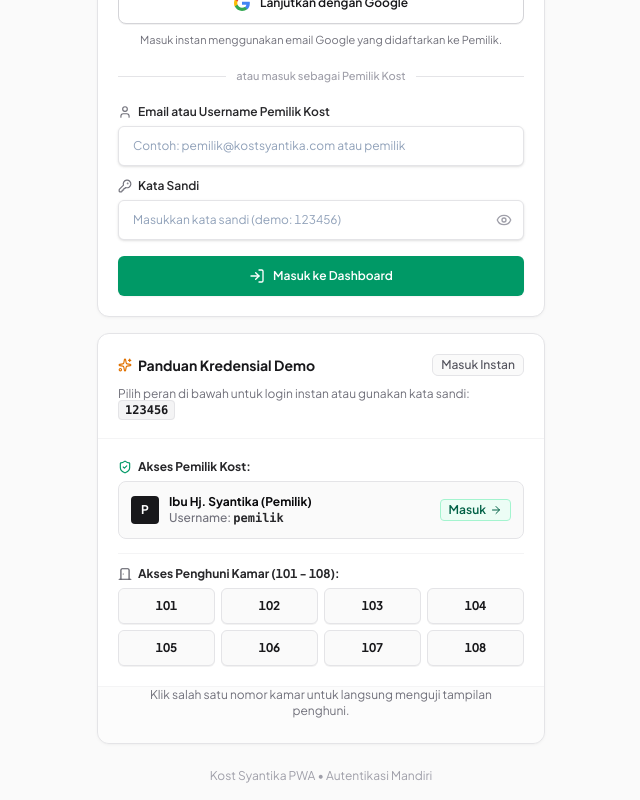
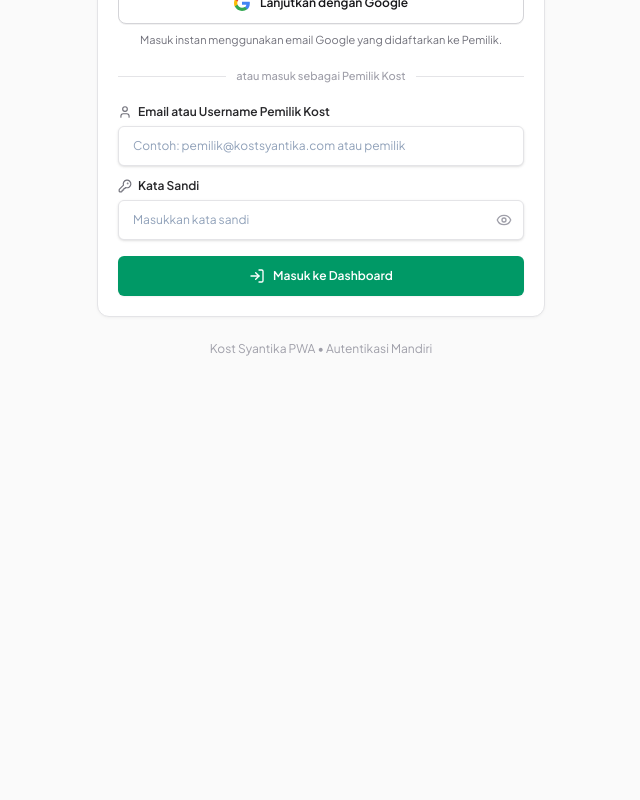
Before and after one commit to AdiYohanes/me-kost, a Next.js app: page /login in a window 1280 px wide. Shown: the part 429-1229 px from the top of the page, without its empty margins (319-959 px from the left). After the commit the page ends 802 px from the top, so only its background shows below. Built offline with nearby package versions, Linux system fonts and the light colour scheme.

Commit message:
refactor(auth): hapus kartu panduan kredensial demo pada halaman login

```diff
--- a/app/login/page.tsx
+++ b/app/login/page.tsx
@@ -9,12 +9,8 @@
   AlertCircle,
   KeyRound,
   User,
-  ShieldCheck,
-  DoorClosed,
-  Sparkles,
   Eye,
   EyeOff,
-  ArrowRight,
   MessageCircle,
   X,
 } from "lucide-react";
@@ -25,9 +21,7 @@
   CardHeader,
   CardDescription,
   CardContent,
-  CardFooter,
 } from "@/components/ui/card";
-import { Badge } from "@/components/ui/badge";
 import { GuestGuard } from "@/components/auth/guest-guard";
 import { useAuthStore } from "@/lib/store/use-auth-store";
 
@@ -57,7 +51,7 @@
 function LoginForm() {
   const router = useRouter();
   const searchParams = useSearchParams();
-  const { quickLogin, loginWithPassword, loginWithGoogle } = useAuthStore();
+  const { loginWithPassword, loginWithGoogle } = useAuthStore();
 
   const [username, setUsername] = useState("");
   const [password, setPassword] = useState("");
@@ -131,30 +125,6 @@
       setErrorMsg(result.error || "Gagal masuk.");
     }
   };
-
-  const handleQuickLogin = (userKey: string) => {
-    setErrorMsg("");
-    setDismissedUnregistered(true);
-    setIsLoading(true);
-    const result = quickLogin(userKey);
-    setIsLoading(false);
-
-    if (result.success) {
-      toast.success(
-        `Berhasil masuk sebagai ${
-          userKey === "pemilik" ? "Pemilik Kost" : `Kamar ${userKey}`
-        }!`,
-        {
-          description: "Mengarahkan ke dashboard...",
-        }
-      );
-      router.replace("/dashboard");
-    } else {
-      setErrorMsg(result.error || "Gagal memuat akun demo.");
-    }
-  };
-
-  const demoKamar = ["101", "102", "103", "104", "105", "106", "107", "108"];
 
   const waHref = `https://wa.me/6281234567890?text=${encodeURIComponent(
     `Halo Ibu Hj. Syantika (Pemilik Kost), saya ingin mendaftarkan email Google saya (${unregisteredEmail}) untuk kamar kost di Kost Syantika.`
@@ -330,7 +300,7 @@
                   id="password"
                   name="password"
                   type={showPassword ? "text" : "password"}
-                  placeholder="Masukkan kata sandi (demo: 123456)"
+                  placeholder="Masukkan kata sandi"
                   value={password}
                   onChange={(e) => {
                     setPassword(e.target.value);
@@ -372,98 +342,6 @@
         </CardContent>
       </Card>
 
-      {/* Demo Credentials Guide Card */}
-      <Card className="card-shadow border-zinc-200 bg-white overflow-hidden rounded-xl">
-        <CardHeader className="p-4 sm:p-5 pb-3 border-b border-zinc-100">
-          <div className="flex items-center justify-between">
-            <div className="flex items-center gap-1.5">
-              <Sparkles className="w-3.5 h-3.5 text-amber-600" />
-              <p className="text-sm font-bold text-zinc-900">
-                Panduan Kredensial Demo
-              </p>
-            </div>
-            <Badge
-              variant="outline"
-              className="text-xs font-medium text-zinc-600 border-zinc-200 bg-zinc-50"
-            >
-              Masuk Instan
-            </Badge>
-          </div>
-          <CardDescription className="text-xs text-zinc-500 mt-1">
-            Pilih peran di bawah untuk login instan atau gunakan kata sandi:{" "}
-            <code className="bg-zinc-100 text-zinc-900 border border-zinc-200 px-1.5 py-0.5 rounded font-bold text-xs">
-              123456
-            </code>
-          </CardDescription>
-        </CardHeader>
-
-        <CardContent className="p-4 sm:p-5 pt-3.5 space-y-3.5">
-          {/* Pemilik Demo Button */}
-          <div className="space-y-1.5">
-            <p className="text-xs font-bold text-zinc-800 flex items-center gap-1.5">
-              <ShieldCheck className="w-3.5 h-3.5 text-emerald-600" />
-              <span>Akses Pemilik Kost:</span>
-            </p>
-            <Button
-              type="button"
-              variant="outline"
-              className="w-full p-3 h-auto min-h-[50px] justify-between border-zinc-200 bg-zinc-50 hover:bg-zinc-100 hover:border-zinc-300 rounded-lg group transition-colors cursor-pointer"
-              onClick={() => handleQuickLogin("pemilik")}
-            >
-              <div className="flex items-center gap-2.5 text-left">
-                <div className="w-7 h-7 rounded bg-zinc-900 text-white flex items-center justify-center text-xs font-bold shrink-0">
-                  P
-                </div>
-                <div>
-                  <p className="text-xs font-bold text-zinc-950">
-                    Ibu Hj. Syantika (Pemilik)
-                  </p>
-                  <p className="text-xs text-zinc-500">
-                    Username:{" "}
-                    <code className="font-semibold text-zinc-800">
-                      pemilik
-                    </code>
-                  </p>
-                </div>
-              </div>
-              <div className="flex items-center gap-1 text-emerald-800 font-semibold text-xs bg-emerald-50 border border-emerald-200 px-2 py-0.5 rounded">
-                <span>Masuk</span>
-                <ArrowRight className="w-3 h-3 group-hover:translate-x-0.5 transition-transform" />
-              </div>
-            </Button>
-          </div>
-
-          {/* Penghuni Demo Chips */}
-          <div className="space-y-1.5 pt-3 border-t border-zinc-100">
-            <p className="text-xs font-bold text-zinc-800 flex items-center gap-1.5">
-              <DoorClosed className="w-3.5 h-3.5 text-zinc-600" />
-              <span>Akses Penghuni Kamar (101 - 108):</span>
-            </p>
-            <div className="grid grid-cols-4 gap-1.5">
-              {demoKamar.map((kamar) => (
-                <Button
-                  key={kamar}
-                  type="button"
-                  variant="outline"
-                  size="sm"
-                  className="text-xs font-bold tabular-nums h-9 rounded-md border-zinc-200 bg-zinc-50 hover:bg-zinc-900 hover:text-white hover:border-zinc-900 text-zinc-900 transition-colors cursor-pointer shadow-2xs"
-                  onClick={() => handleQuickLogin(kamar)}
-                >
-                  {kamar}
-                </Button>
-              ))}
-            </div>
-          </div>
-        </CardContent>
-
-        <CardFooter className="p-3 text-center justify-center border-t border-zinc-100 bg-zinc-50/50">
-          <p className="text-xs text-zinc-500">
-            Klik salah satu nomor kamar untuk langsung menguji tampilan
-            penghuni.
-          </p>
-        </CardFooter>
-      </Card>
-
       {/* Footer */}
       <footer className="text-center py-2 text-xs text-zinc-400">
         <p>Kost Syantika PWA • Autentikasi Mandiri</p>
```
Also changed, not shown: 1 other file (tests, documents, lock files or other folders).
